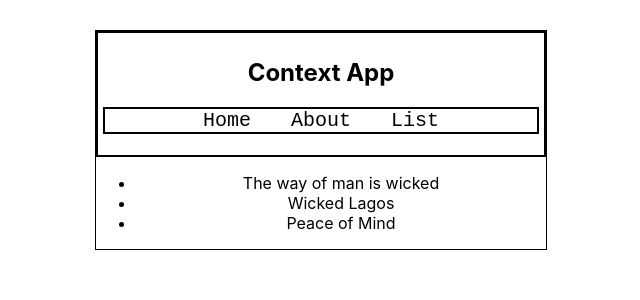
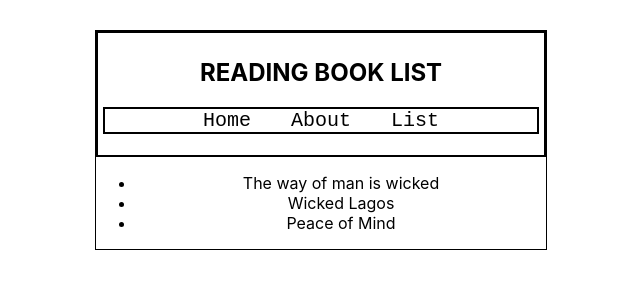
Before and after one commit to Legendary-Folah/readBookApp, a React (Create React App) app: page / in a window 1280 px wide. Shown: the top 300 px of the page, without its empty margins (319-959 px from the left). Built offline with nearby package versions, Linux system fonts and the light colour scheme.

Commit message:
hello there

```diff
--- a/src/Components/NavBar.js
+++ b/src/Components/NavBar.js
@@ -5,7 +5,7 @@ class NavBar extends Component {
     return (
       <div>
         <nav>
-            <h1>Context App</h1>
+            <h1>READING BOOK LIST</h1>
             <ul>
                 <li>Home</li>
                 <li>About</li>
```
